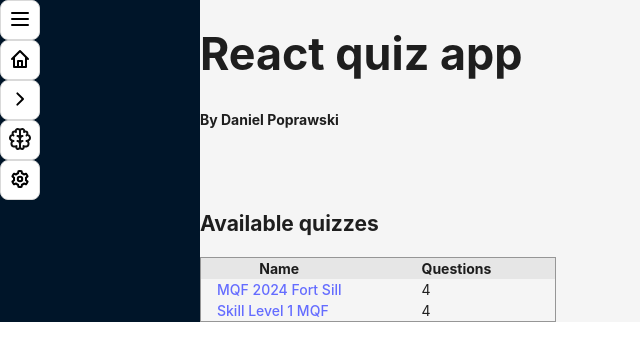
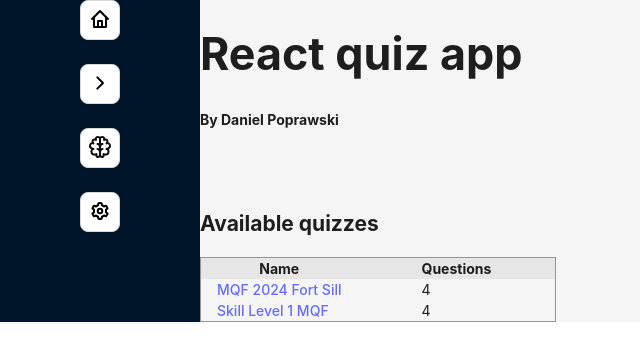
Before and after one commit to DanielPoprawski/quiz-app, a React (Vite) app: page / in a window 1280 px wide. Shown: the top 360 px of the page, without its empty margins (0-640 px from the left). Built offline with nearby package versions, Linux system fonts and the light colour scheme.

Commit message:
Modified Sidebar

```diff
--- a/src/pages/components/Sidebar.jsx
+++ b/src/pages/components/Sidebar.jsx
@@ -1,7 +1,7 @@
 import { useState } from "react";
 import { Button } from "antd";
 import { ArrowIcon, BrainIcon, HomeIcon, MenuIcon, SettingsIcon } from "../../assets/icons/CustomIcons";
-import { Flex } from "antd";
+import { Flex, Space } from "antd";
 
 export default function Sidebar() {
         const size = "24px";
@@ -46,13 +46,14 @@ export default function Sidebar() {
                                 <img src="../src/assets/icons/gear-svgrepo-com.svg" width={size} height={size} />
                         </a> */}
 
-                        <Flex vertical>
+                        <Flex vertical align="center" gap="large">
                                 {/* TODO: Add <Link> elements to these buttons */}
-                                <Button size={"large"} icon={<MenuIcon />} />
-                                <Button size={"large"} icon={<HomeIcon />} />
-                                <Button size={"large"} icon={<ArrowIcon />} />
-                                <Button size={"large"} icon={<BrainIcon />} />
-                                <Button size={"large"} icon={<SettingsIcon />} />
+                                <Space direction="vertical" size="large">
+                                        <Button size={"large"} icon={<HomeIcon />} />
+                                        <Button size={"large"} icon={<ArrowIcon />} />
+                                        <Button size={"large"} icon={<BrainIcon />} />
+                                        <Button size={"large"} icon={<SettingsIcon />} />
+                                </Space>
                         </Flex>
                 </div>
         );
```
